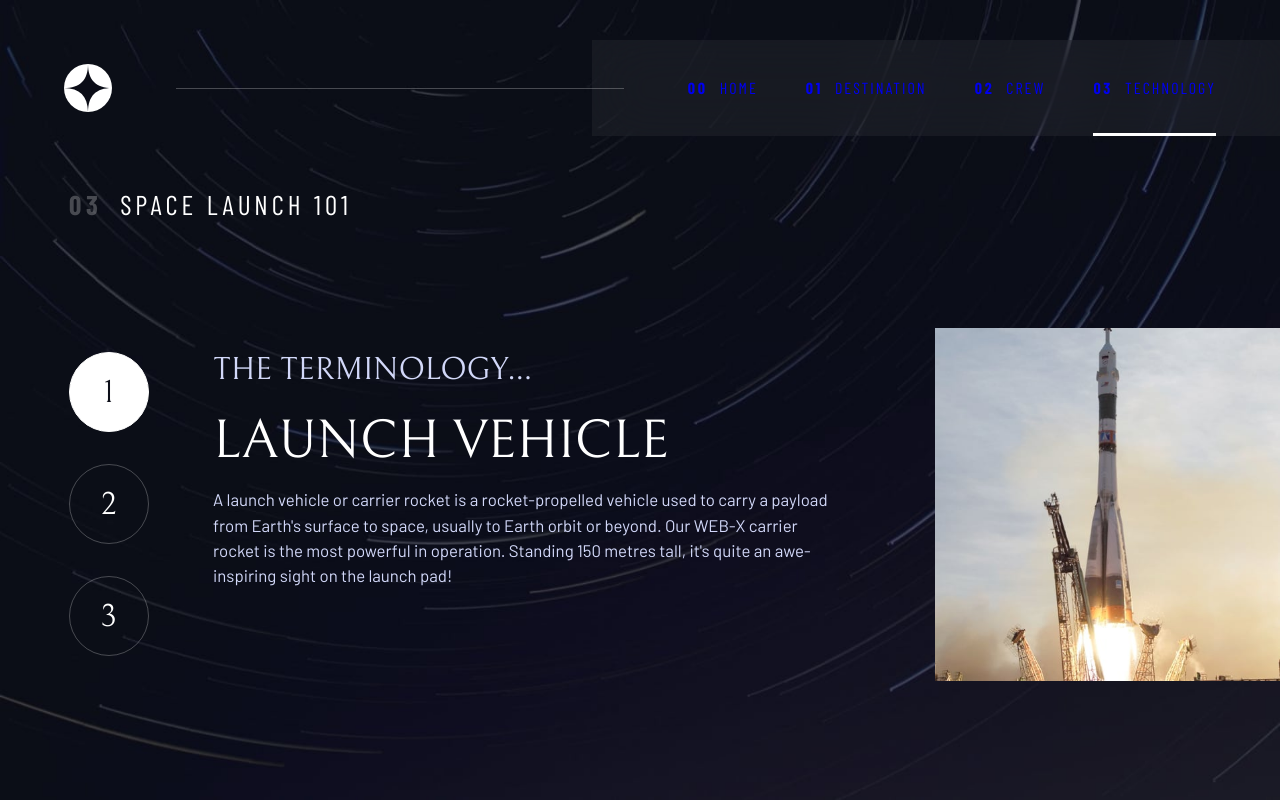
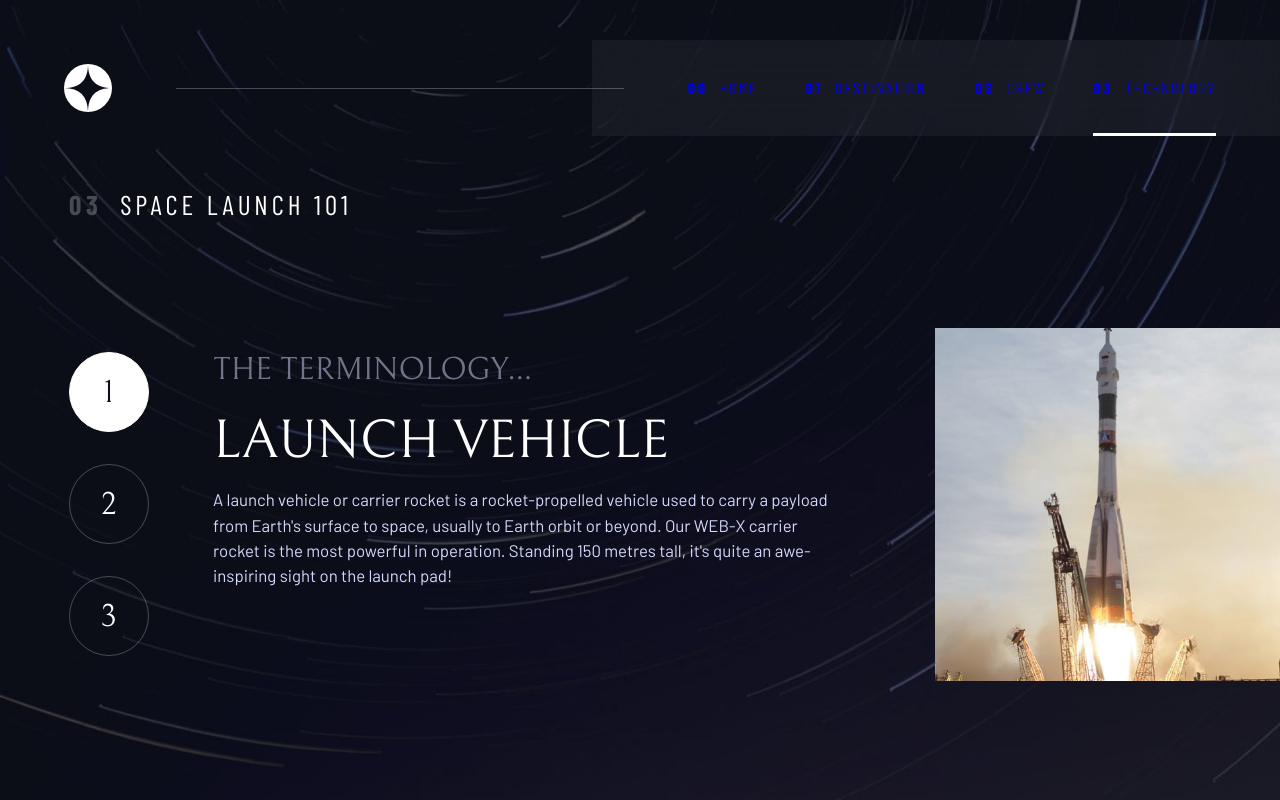
Before and after one commit to BhoomiGohil/Scrimba-Space-Tourism-Website-React, a React app: page /technology in a window 1280 px wide. Built offline with nearby package versions, Linux system fonts and the light colour scheme.

Commit message:
Added Opacity to the title

```diff
--- a/src/components/TechnologyContent.jsx
+++ b/src/components/TechnologyContent.jsx
@@ -49,7 +49,10 @@ const TechnologyContent = () => {
           })}
         </div>
         <div className="content-block technology flex column">
-          <h4 className="fs-4 ff-bellefair uppercase text-light">
+          <h4
+            className="fs-4 ff-bellefair uppercase text-light"
+            style={{ opacity: "50.42%" }}
+          >
             THE TERMINOLOGY…
           </h4>
           <div className="flex column">
```
